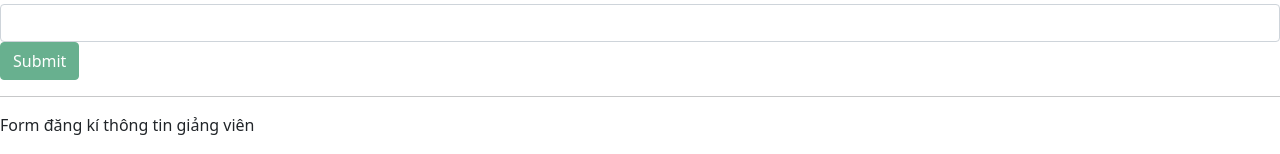
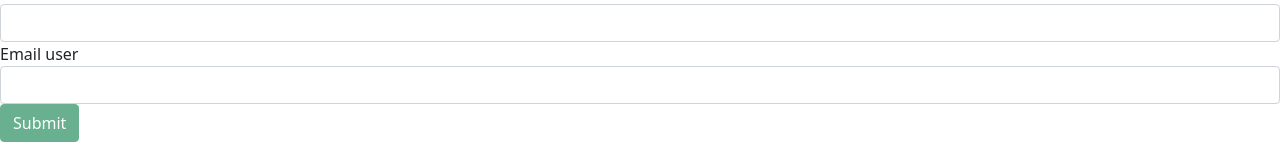
Before and after one commit to thao02122002/font-framework1, an Angular app: page / in a window 1280 px wide. Shown: the part 610-764 px from the top of the page. Built offline with nearby package versions, Linux system fonts and the light colour scheme.

Commit message:
validate email

```diff
--- a/src/app/components/show-validate/show-validate.component.html
+++ b/src/app/components/show-validate/show-validate.component.html
@@ -1,5 +1,6 @@
 <span class="text-danger" *ngIf="(field.dirty || field.touched) && field.errors?.['required']">{{key}} k đc để trống</span>
-<span class="text-danger" *ngIf=" (field.dirty || field.touched) && field.errors?.['minlength']"> {{key}} nhập đủ 6 kí tự</span>
-
-    <span class="text-danger" *ngIf="(field.dirty || field.touched) && field.errors?.['min']">{{key}} tối thiểu là 1</span>
-    <span class="text-danger" *ngIf="(field.dirty || field.touched) && field.errors?.['max']">{{key}} tối đa là 100</span>
+<span class="text-danger" *ngIf=" (field.dirty || field.touched) && field.errors?.['minlength']"> {{key}} phải từ {{field.errors?.['minlength'].requiredLength}}</span>
+<span class="text-danger" *ngIf="(field.dirty || field.touched) && field.errors?.['min']">{{key}} tối thiểu là {{field.errors?.['min']}}</span>
+<span class="text-danger" *ngIf="(field.dirty || field.touched) && field.errors?.['max']">{{key}} tối đa là {{field.errors?.['max']}}</span>
+<span class="text-danger" *ngIf="(field.dirty || field.touched) && field.errors?.['required']">{{key}} k đc để trống</span>
+<span class="text-danger" *ngIf="(field.dirty || field.touched) && field.errors?.['email']">{{key}} phải đúng định dạng</span>
--- a/src/app/form/form.component.html
+++ b/src/app/form/form.component.html
@@ -3,17 +3,21 @@
   <div class="form-group">
     <label for="">Tên user</label>
     <input type="text" class="form-control" name="name" ngModel #name="ngModel" required minlength="6">
+    <!-- <span>{{userForm.name.errors | json}}</span> -->
     <app-show-validate [field]="name" key="tên"></app-show-validate>
-    <!-- <span class="text-danger" *ngIf="(name.dirty || name.touched) && name.errors?.['required']">Tên k đc để trống</span>
-    <span class="text-danger" *ngIf=" (name.dirty || name.touched) && name.errors?.['minlength']">nhập đủ 6 kí tự</span> -->
+
   </div>
   <div class="form-group">
     <label for="">Tuổi user</label>
     <input type="number" class="form-control" name="age" ngModel  #age="ngModel" required min="1" max="100">
     <app-show-validate [field]="age" key="tuổi"></app-show-validate>
-    <!-- <span class="text-danger" *ngIf=" (age.dirty || age.touched) && age.errors?.['required']">Tuổi k đc để trống</span>
-    <span class="text-danger" *ngIf="(age.dirty || age.touched) && age.errors?.['min']">Tuổi tối thiểu là 1</span>
-    <span class="text-danger" *ngIf="(age.dirty || age.touched) && age.errors?.['max']">Tuổi tối đa là 100</span> -->
+
+  </div>
+  <div class="form-group">
+    <label for="">Email user</label>
+    <input type="text" class="form-control" name="email" ngModel  #email="ngModel" required email>
+    <app-show-validate [field]="email" key="Email"></app-show-validate>
+
   </div>
   <div>
     <button class="btn btn-success" [disabled]="!userForm.valid">Submit</button>
```
